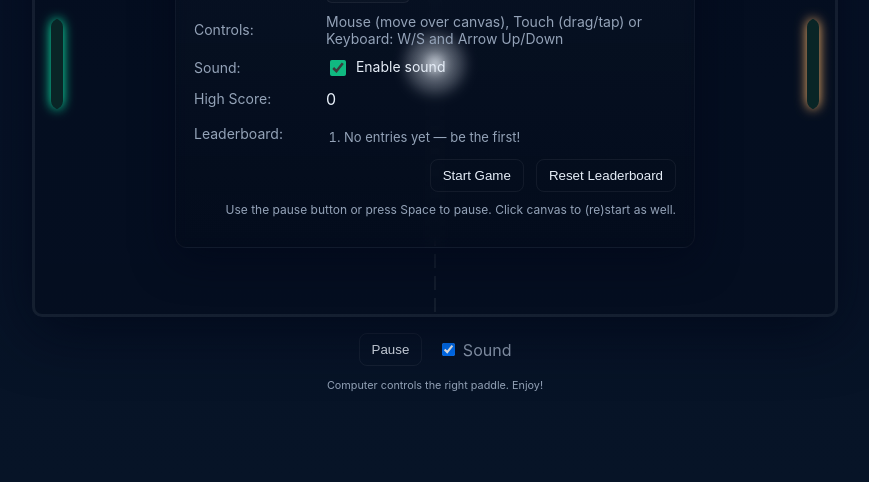
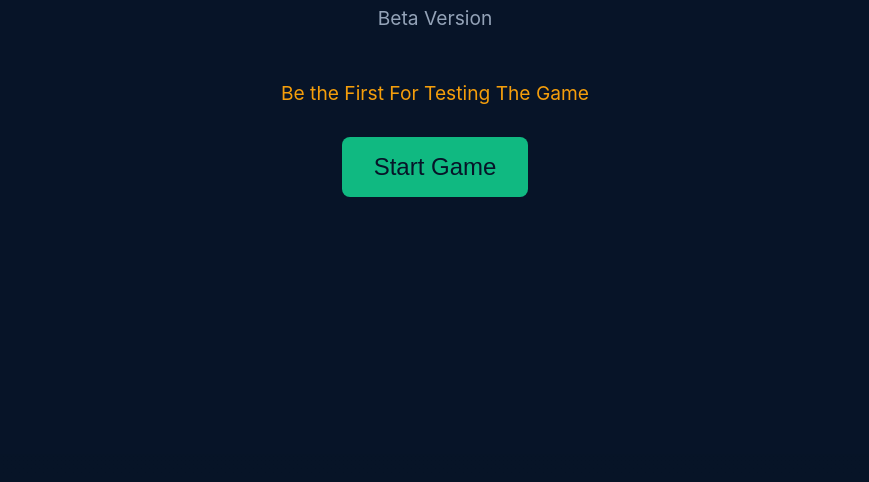
Before and after one commit to Error-cracker-1/My-First-Project, a plain HTML site: page Game Pong/Game 1.html in a window 1280 px wide. Shown: the part 346-828 px from the top of the page, without its empty margins (205-1074 px from the left). Drawn offline with Linux system fonts and the light colour scheme.

Commit message:
Added A Welcome Screen

```diff
--- a/Game Pong/Game 1.html
+++ b/Game Pong/Game 1.html
@@ -231,9 +231,60 @@
         color: var(--text);
         font-size: 14px;
       }
+
+      #welcomeScreen {
+        position: absolute;
+        left: 0;
+        top: 0;
+        width: 100%;
+        height: 100%;
+        background: var(--bg);
+        display: flex;
+        flex-direction: column;
+        align-items: center;
+        justify-content: center;
+        text-align: center;
+        z-index: 100;
+      }
+
+      #welcomeScreen h1 {
+        font-size: 3rem;
+        color: var(--accent);
+      }
+
+      #welcomeScreen p {
+        font-size: 1.2rem;
+        color: var(--muted);
+        margin-bottom: 2rem;
+      }
+
+      #welcomeScreen .testing-text {
+        color: #f59e0b; /* A shade of yellow */
+      }
+
+      #welcomeScreen button {
+        font-size: 1.5rem;
+        padding: 1rem 2rem;
+        background: var(--accent);
+        color: var(--bg);
+        border: none;
+        border-radius: 8px;
+        cursor: pointer;
+        transition: background 0.3s;
+      }
+
+      #welcomeScreen button:hover {
+        background: #10a875;
+      }
     </style>
   </head>
   <body>
+    <div id="welcomeScreen">
+      <h1>Welcome to Pong!</h1>
+      <p>Beta Version</p>
+      <p class="testing-text">Be the First For Testing The Game</p>
+      <button id="startWelcomeBtn">Start Game</button>
+    </div>
     <div id="container">
       <h1>Welcome to Pong Game</h1>
 
@@ -334,6 +385,13 @@
 
     <script>
       (function () {
+        const welcomeScreen = document.getElementById("welcomeScreen");
+        const startWelcomeBtn = document.getElementById("startWelcomeBtn");
+
+        startWelcomeBtn.addEventListener("click", () => {
+          welcomeScreen.style.display = "none";
+        });
+
         const canvas = document.getElementById("gameCanvas");
         const ctx = canvas.getContext("2d");
         const overlay = document.getElementById("overlay");
```
